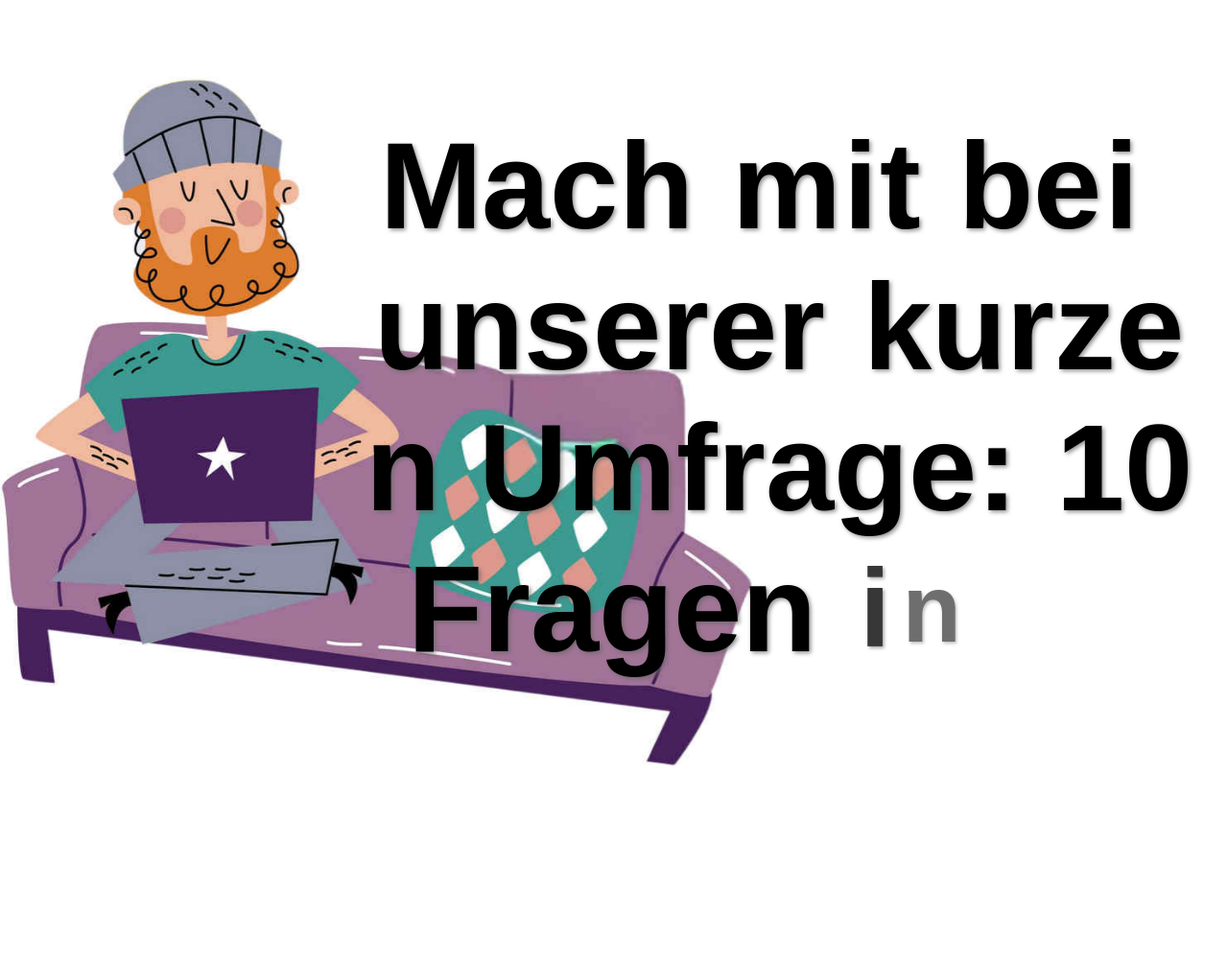
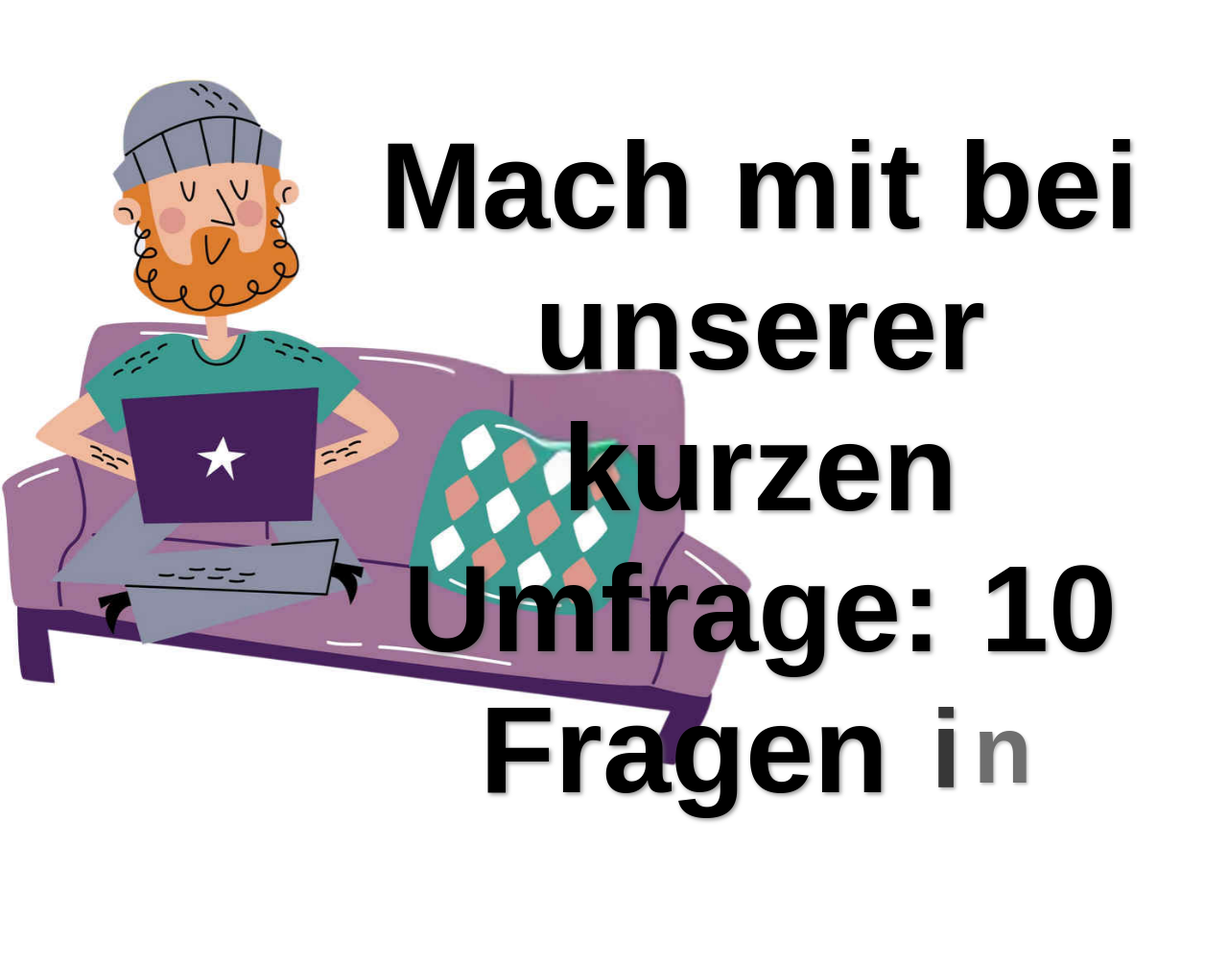
Before and after one commit to od-ms/opendata-umfrage, a plain HTML site: page frontend/public/start.html in a window 1280 px wide. Shown: the whole page at 96% size. Before the commit the page ends 855 px from the top, so only its background shows below. Drawn offline with Linux system fonts and the light colour scheme.

Commit message:
Prevent word breaks

```diff
--- a/frontend/public/start.html
+++ b/frontend/public/start.html
@@ -81,13 +81,33 @@
 
         function typeText(element, text, delay = 100) {
             element.innerHTML = '';
-            for (let i = 0; i < text.length; i++) {
-                const span = document.createElement('span');
-                span.textContent = text[i];
-                span.className = 'letter';
-                span.style.animationDelay = `${i * delay}ms`;
-                element.appendChild(span);
-            }
+            const words = text.split(' ');
+            let charIndex = 0;
+
+            words.forEach((word, wordIndex) => {
+                const wordSpan = document.createElement('span');
+                wordSpan.style.whiteSpace = 'nowrap';
+
+                for (let i = 0; i < word.length; i++) {
+                    const span = document.createElement('span');
+                    span.textContent = word[i];
+                    span.className = 'letter';
+                    span.style.animationDelay = `${charIndex * delay}ms`;
+                    wordSpan.appendChild(span);
+                    charIndex++;
+                }
+
+                element.appendChild(wordSpan);
+
+                if (wordIndex < words.length - 1) {
+                    const spaceSpan = document.createElement('span');
+                    spaceSpan.textContent = ' ';
+                    spaceSpan.className = 'letter';
+                    spaceSpan.style.animationDelay = `${charIndex * delay}ms`;
+                    element.appendChild(spaceSpan);
+                    charIndex++;
+                }
+            });
         }
 
         document.addEventListener("DOMContentLoaded", function () {
```
